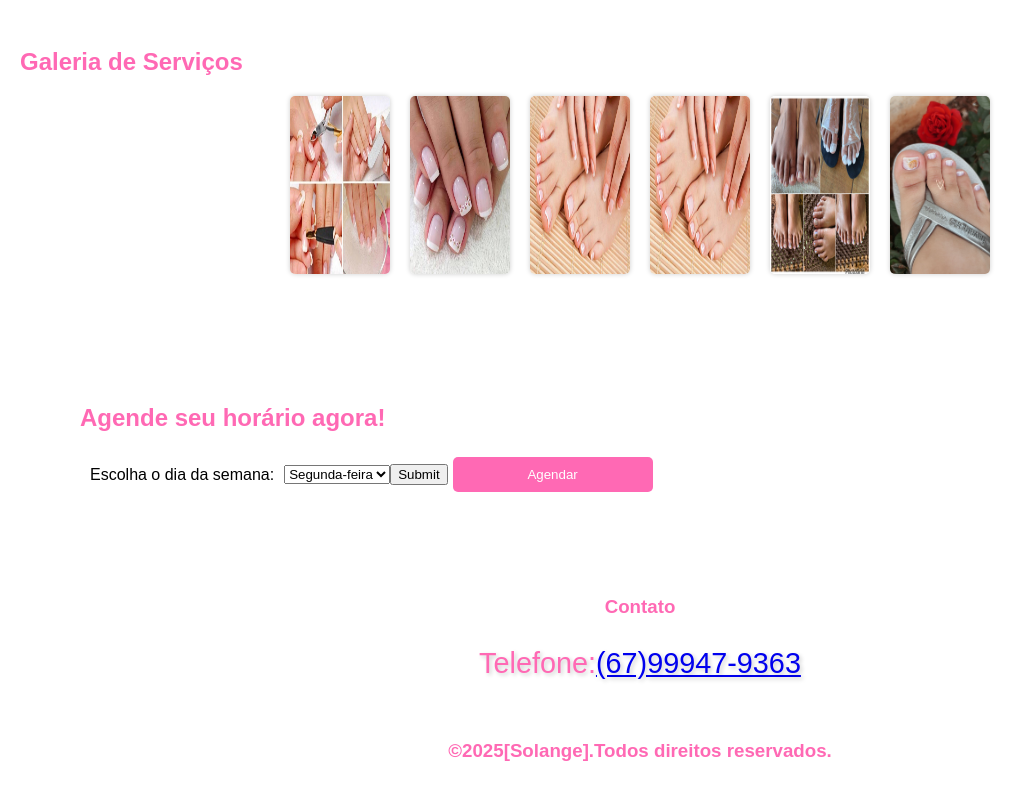
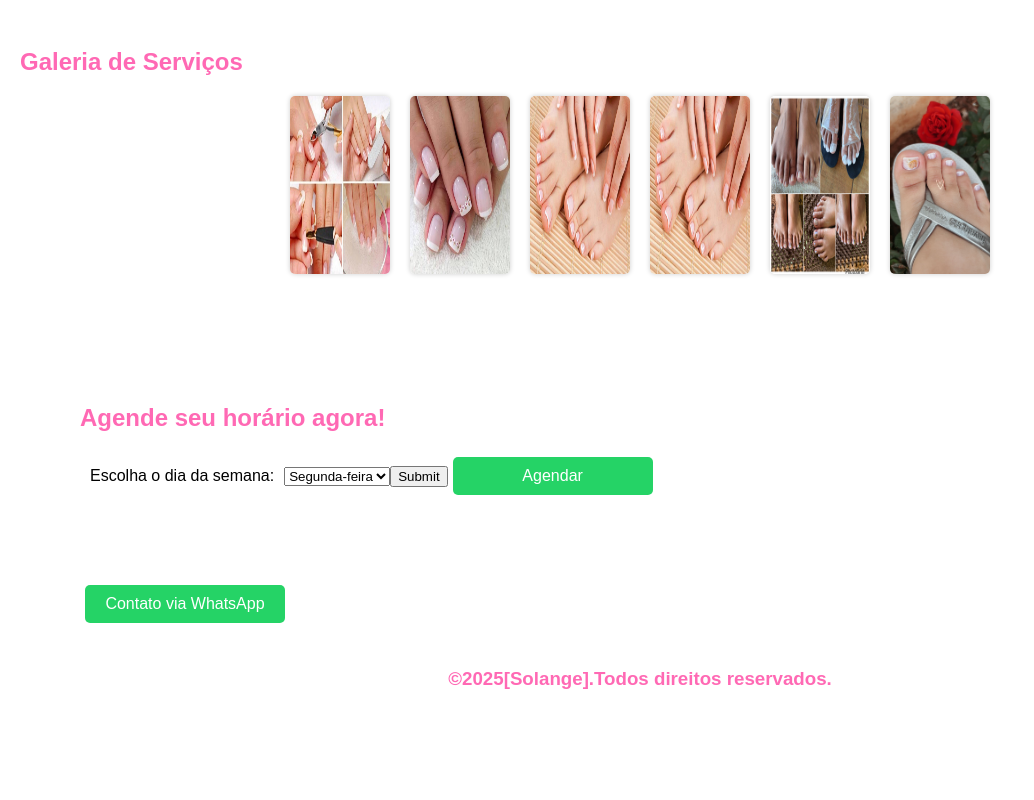
Before and after one commit to Fabricio41/minha-primeira-landing-page, a plain HTML site: page index.html in a window 1280 px wide. Shown: the part 887-1687 px from the top of the page, without its empty margins (0-1034 px from the left). After the commit the page ends 1636 px from the top, so only its background shows below. Drawn offline with Linux system fonts and the light colour scheme.

Commit message:
colocando botao de watssap

```diff
--- a/index.html
+++ b/index.html
@@ -77,9 +77,12 @@
         </section>
         <section id="Contato">
 
-            <h3>Contato</h3>
 
-            <p>Telefone:<a href="tel67999479363">(67)99947-9363</a></p>
+
+            <a href="https://wa.me/556799947-9363=Olá,%20gostaria%20de%20agendar%20horario!" target="_blank">
+    <button>Contato via WhatsApp</button>
+</a>
+
 
 
         </section>
--- a/style.css
+++ b/style.css
@@ -131,6 +131,19 @@ button:hover {
     transform: scale(1.2);
     transition: transform 0.3s;
 }
+button {
+    background-color: #25D366; /* Cor do WhatsApp */
+    color: white; /* Cor do texto */
+    border: none; /* Remove borda */
+    padding: 10px 20px; /* Espaçamento interno */
+    cursor: pointer; /* Muda o cursor ao passar o mouse */
+    border-radius: 5px; /* Bordas arredondadas */
+    font-size: 1em; /* Tamanho da fonte */
+}
+button:hover {
+    background-color: #128C7E; /* Cor ao passar o mouse */
+}
+
 
 @media(max-width:768px) {
 
```
